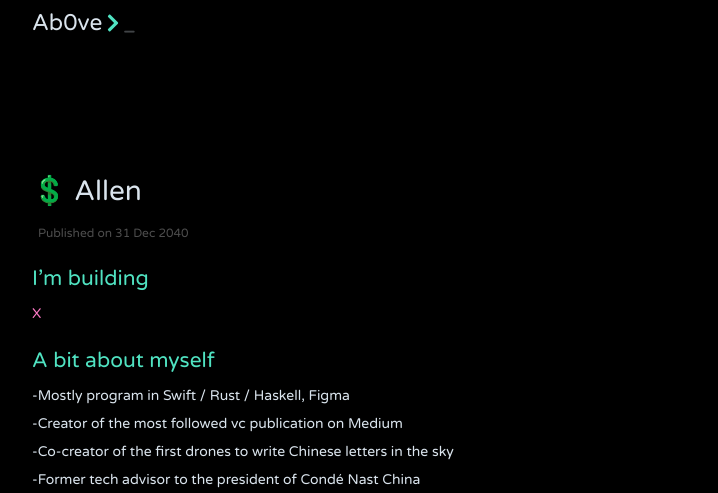
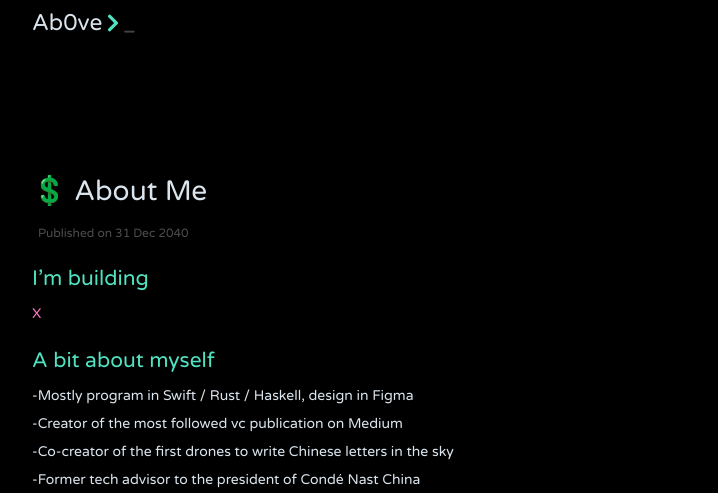
Before and after one commit to jithendrabsy/thoughts, a Jekyll site: the page built from _posts/2040-12-31-about-me.md, in a window 1280 px wide. Shown: the top 493 px of the page, without its empty margins (238-956 px from the left). Built offline with Jekyll 4.4.1, drawn with Linux system fonts in a browser that asks for light colours; nearby versions of some CDN libraries.

Commit message:
Update 0

```diff
--- a/_posts/2040-12-31-about-me.md
+++ b/_posts/2040-12-31-about-me.md
@@ -1,6 +1,6 @@
 ---
 layout: post
-title:  "💲 Allen"
+title:  "💲 About Me"
 description:
 tags:
 ---
@@ -13,7 +13,7 @@ tags:
 
 ## A bit about myself
 
--Mostly program in Swift / Rust / Haskell, Figma
+-Mostly program in Swift / Rust / Haskell, design in Figma
 
 -Creator of the most followed vc publication on Medium
 
```
Also changed, not shown: _posts/2020-07-15-master-computer.md (+1 -1 lines), _posts/2040-12-01-bookshelf.md (+1 -1 lines), _posts/2040-12-02-audio.md (+1 -1 lines).
